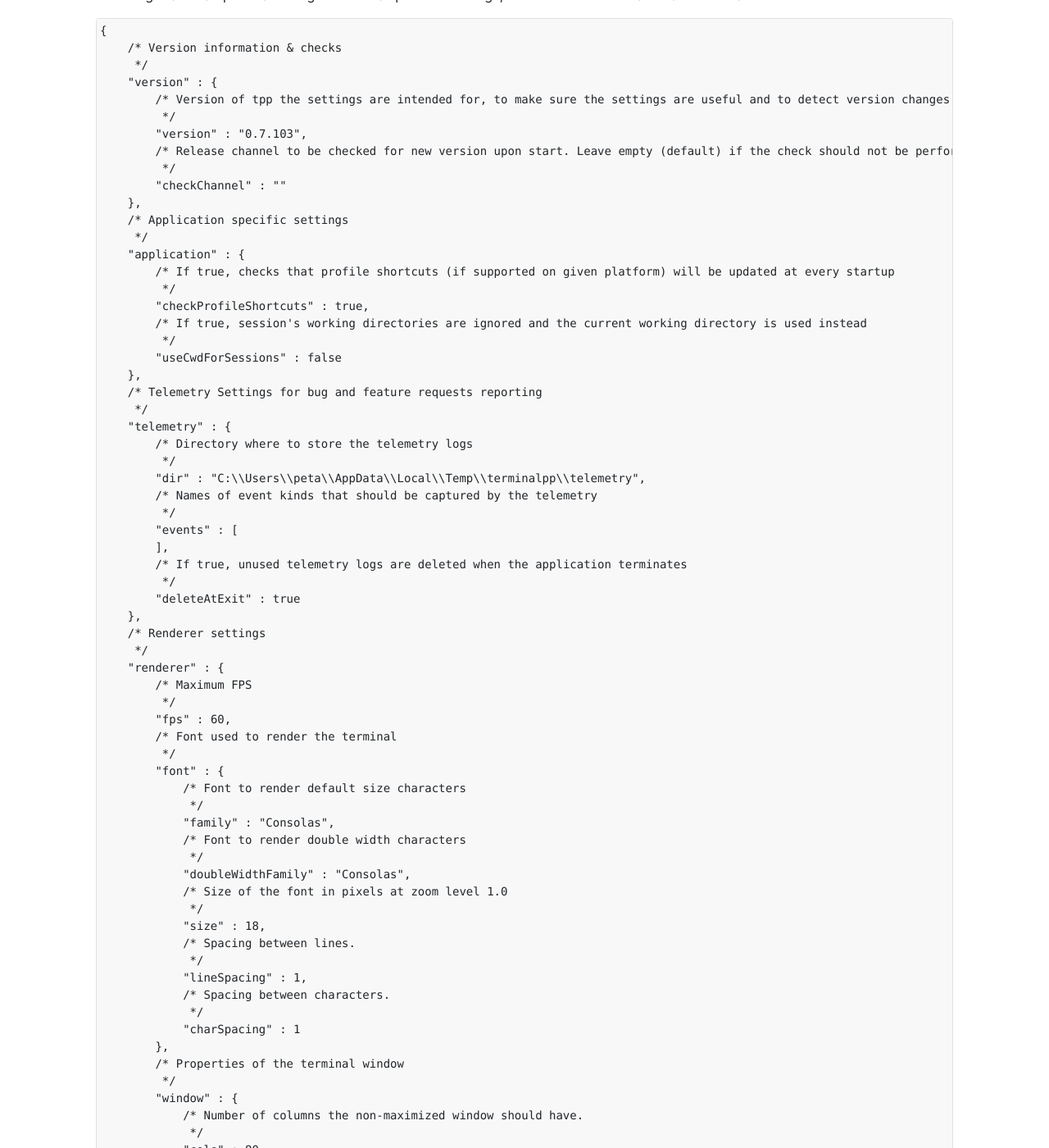
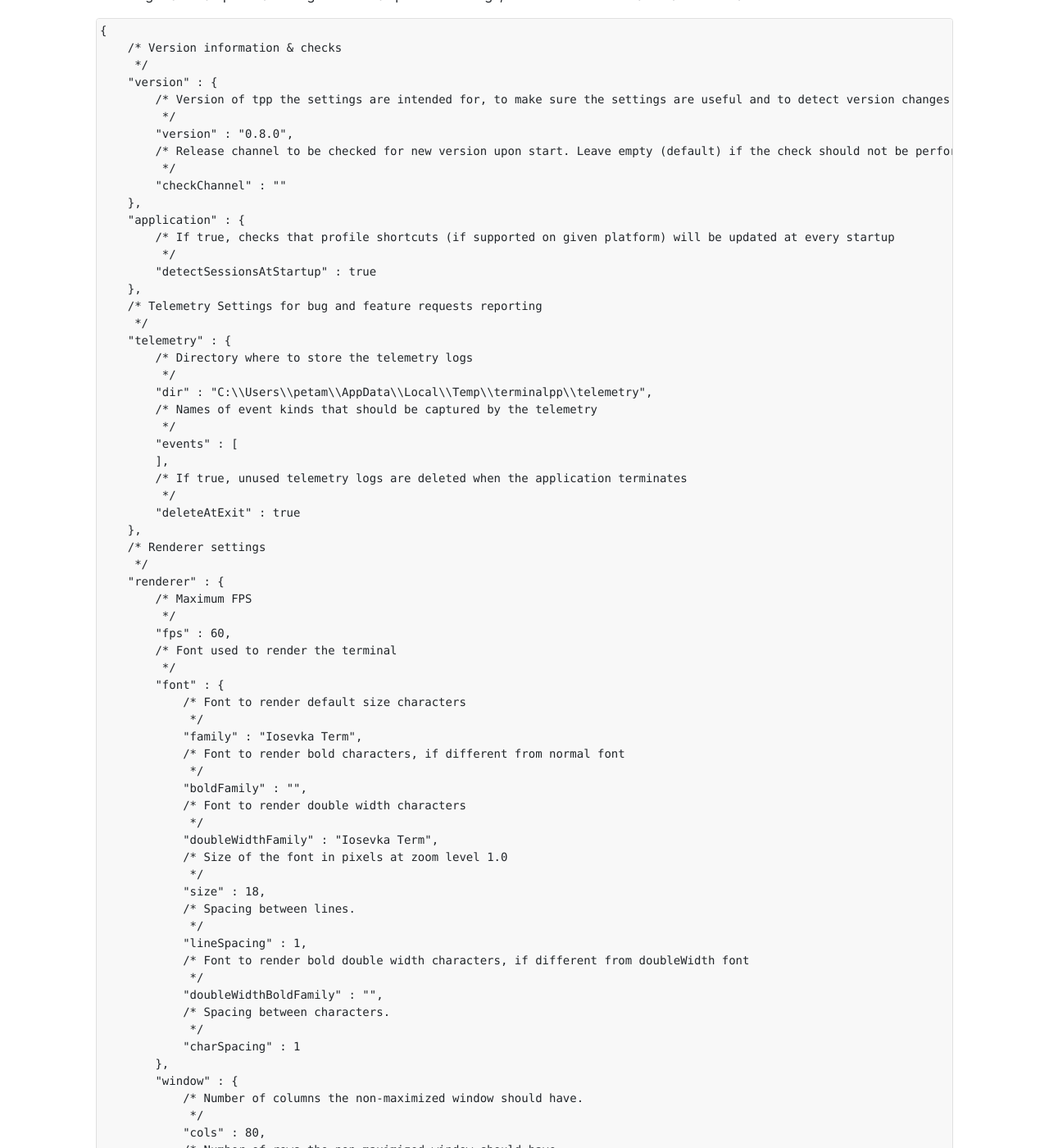
Before and after one commit to terminalpp/tpp-website, a Jekyll site: the page built from features/configuration.md, in a window 1280 px wide and 1400 px high, scrolled down 808 px. Shown: the whole window at 82% size. Built offline with Jekyll 4.4.1, drawn with Linux system fonts in a browser that asks for light colours; nearby versions of some CDN libraries; some of the changed text lies outside the part shown.

Commit message:
Configuration & changelog for v0.8

````diff
--- a/features/configuration.md
+++ b/features/configuration.md
@@ -40,27 +40,22 @@
     "version" : {
         /* Version of tpp the settings are intended for, to make sure the settings are useful and to detect version changes
          */
-        "version" : "0.7.103",
+        "version" : "0.8.0",
         /* Release channel to be checked for new version upon start. Leave empty (default) if the check should not be performed.
          */
         "checkChannel" : ""
     },
-    /* Application specific settings
-     */
     "application" : {
         /* If true, checks that profile shortcuts (if supported on given platform) will be updated at every startup
          */
-        "checkProfileShortcuts" : true,
-        /* If true, session's working directories are ignored and the current working directory is used instead
-         */
-        "useCwdForSessions" : false
+        "detectSessionsAtStartup" : true
     },
     /* Telemetry Settings for bug and feature requests reporting
      */
     "telemetry" : {
         /* Directory where to store the telemetry logs
          */
-        "dir" : "C:\\Users\\peta\\AppData\\Local\\Temp\\terminalpp\\telemetry",
+        "dir" : "C:\\Users\\petam\\AppData\\Local\\Temp\\terminalpp\\telemetry",
         /* Names of event kinds that should be captured by the telemetry
          */
         "events" : [
@@ -80,22 +75,26 @@
         "font" : {
             /* Font to render default size characters
              */
-            "family" : "Consolas",
+            "family" : "Iosevka Term",
+            /* Font to render bold characters, if different from normal font
+             */
+            "boldFamily" : "",
             /* Font to render double width characters
              */
-            "doubleWidthFamily" : "Consolas",
+            "doubleWidthFamily" : "Iosevka Term",
             /* Size of the font in pixels at zoom level 1.0
              */
             "size" : 18,
             /* Spacing between lines.
              */
             "lineSpacing" : 1,
+            /* Font to render bold double width characters, if different from doubleWidth font
+             */
+            "doubleWidthBoldFamily" : "",
             /* Spacing between characters.
              */
             "charSpacing" : 1
         },
-        /* Properties of the terminal window
-         */
         "window" : {
             /* Number of columns the non-maximized window should have.
              */
@@ -114,8 +113,6 @@
             "historyLimit" : 10000
         }
     },
-    /* Behavior customization for terminal escape sequences (VT100)
-     */
     "sequences" : {
         /* Determines whether pasting into terminal should be explicitly confirmed. Allowed values are 'never', 'always', 'multiline'.
          */
@@ -125,16 +122,15 @@
         "boldIsBright" : true,
         /* Determines whether terminal applications can set local clipboard. Allowed values are 'allow', 'deny' and 'ask'
          */
-        "allowClipboardUpdate" : "allow"
+        "allowClipboardUpdate" : "allow",
+        /* If true bold font will be used when appropriate.
+         */
+        "displayBold" : true
     },
-    /* Default values for session properties. These will be used when a session does not override the values
-     */
     "sessionDefaults" : {
         /* Determines whether local, or bypass PTY should be used. Useful only for Windows, ignored on other systems.
          */
         "pty" : "local",
-        /* Definition of the palette used for the session.
-         */
         "palette" : {
             /* Overrides the predefined palette. Up to 256 colors can be specified in HTML format. These colors will override the default xterm palette used.
              */
@@ -147,8 +143,6 @@
              */
             "defaultBackground" : "#000000"
         },
-        /* Cursor properties
-         */
         "cursor" : {
             /* UTF codepoint of the cursor
              */
@@ -169,7 +163,7 @@
     "remoteFiles" : {
         /* Directory to which the remote files should be downloaded. If empty, temporary directory will be used.
          */
-        "dir" : "C:\\Users\\peta\\AppData\\Local\\Temp\\terminalpp\\remoteFiles"
+        "dir" : "C:\\Users\\petam\\AppData\\Local\\Temp\\terminalpp\\remoteFiles"
     },
     /* Name of the default session which will be opened when terminal starts
      */
@@ -181,11 +175,12 @@
          */
         {
             "name" : "cmd.exe",
+            /* Can hide the session from menus, such as the jumplist. Hidden session can still be explicitly started via the --session argument
+             */
+            "hidden" : false,
             /* Determines whether local, or bypass PTY should be used. Useful only for Windows, ignored on other systems.
              */
             "pty" : "local",
-            /* Definition of the palette used for the session.
-             */
             "palette" : {
                 /* Overrides the predefined palette. Up to 256 colors can be specified in HTML format. These colors will override the default xterm palette used.
                  */
@@ -201,9 +196,7 @@
             "command" : [
                 "cmd.exe"
             ],
-            "workingDirectory" : "C:\\Users\\peta",
-            /* Cursor properties
-             */
+            "workingDirectory" : "C:\\Users\\petam",
             "cursor" : {
                 /* UTF codepoint of the cursor
                  */
@@ -223,6 +216,9 @@
          */
         {
             "name" : "powershell",
+            /* Can hide the session from menus, such as the jumplist. Hidden session can still be explicitly started via the --session argument
+             */
+            "hidden" : false,
             /* Determines whether local, or bypass PTY should be used. Useful only for Windows, ignored on other systems.
              */
             "pty" : "local",
@@ -237,9 +233,7 @@
             "command" : [
                 "powershell.exe"
             ],
-            "workingDirectory" : "C:\\Users\\peta",
-            /* Cursor properties
-             */
+            "workingDirectory" : "C:\\Users\\petam",
             "cursor" : {
                 /* UTF codepoint of the cursor
                  */
@@ -259,9 +253,10 @@
          */
         {
             "name" : "Ubuntu-18.04",
+            /* Can hide the session from menus, such as the jumplist. Hidden session can still be explicitly started via the --session argument
+             */
+            "hidden" : false,
             "pty" : "bypass",
-            /* Definition of the palette used for the session.
-             */
             "palette" : {
                 /* Overrides the predefined palette. Up to 256 colors can be specified in HTML format. These colors will override the default xterm palette used.
                  */
@@ -281,9 +276,7 @@
                 "--",
                 "~/.local/bin/tpp-bypass"
             ],
-            "workingDirectory" : "C:\\Users\\peta",
-            /* Cursor properties
-             */
+            "workingDirectory" : "C:\\Users\\petam",
             "cursor" : {
                 /* UTF codepoint of the cursor
                  */
@@ -299,7 +292,6 @@
                 "inactiveColor" : "#00ff00"
             }
         },
-        }
     ]
 }
 ```
````
Also changed, not shown: changelog.md.
